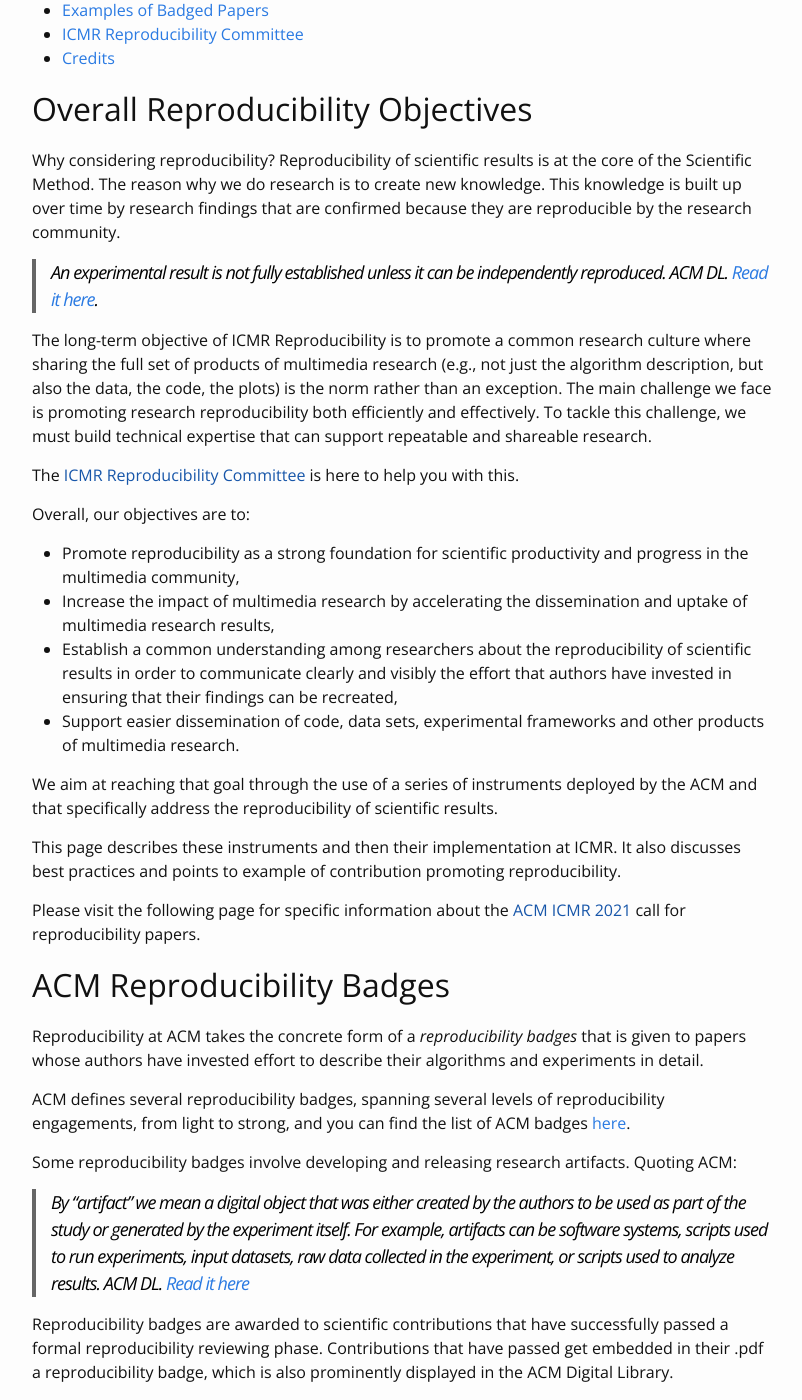
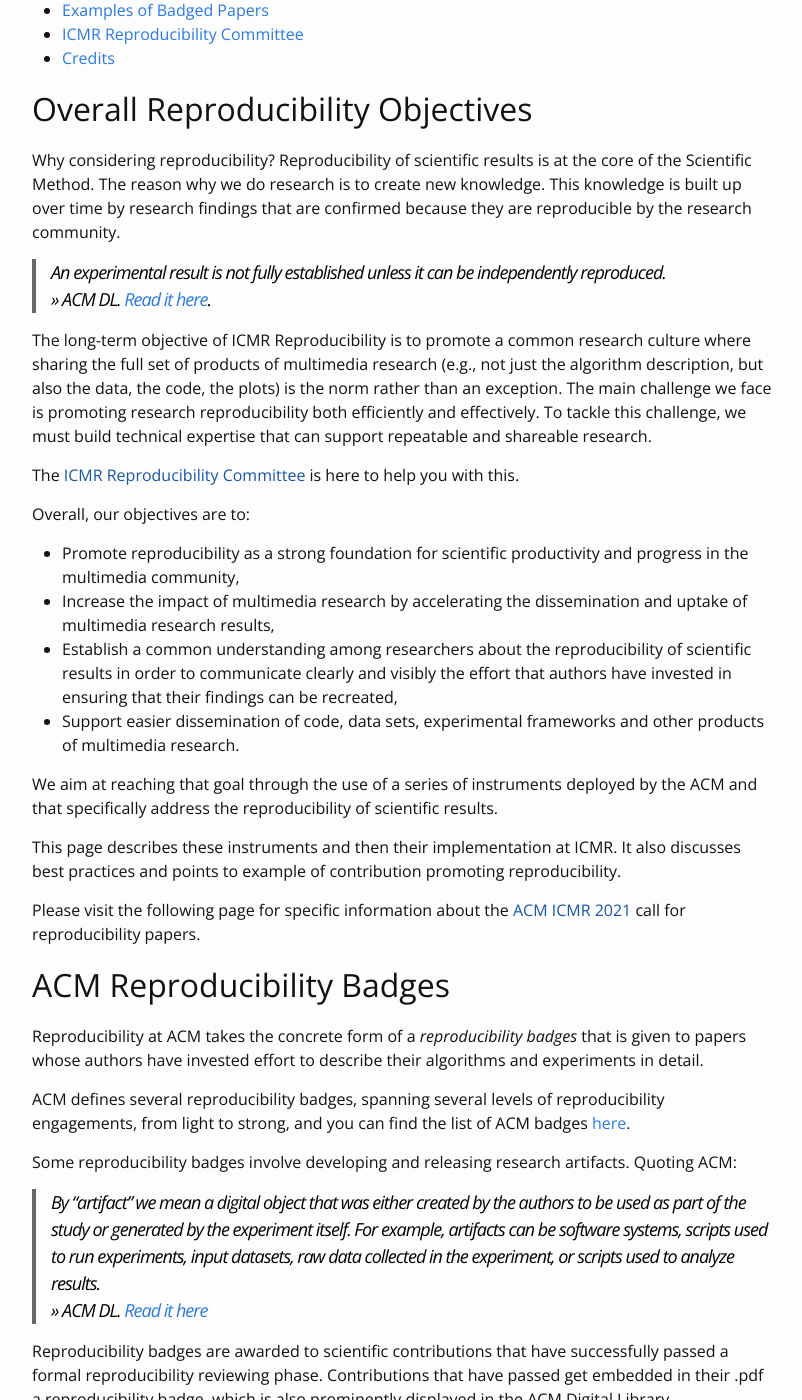
Before and after one commit to icmr-reproducibility/website, a Jekyll site: the page built from index.md, in a window 1280 px wide and 1400 px high, scrolled down 604 px. Shown: the whole window, without its empty margins (238-1040 px from the left). Built offline with Jekyll 4.4.1, drawn with Linux system fonts in a browser that asks for light colours.

Commit message:
Actually put ACM DL on newline.

```diff
--- a/index.md
+++ b/index.md
@@ -14,8 +14,7 @@ Reproducibility of scientific results is at the core of the Scientific Method.
 The reason why we do research is to create new knowledge.
 This knowledge is built up over time by research findings that are confirmed because they are reproducible by the research community.
 
-> An experimental result is not fully established unless it can be independently reproduced.
-> ACM DL. [Read it here](https://tinyurl.com/ycw6zd7j).
+> An experimental result is not fully established unless it can be independently reproduced. <br /> &raquo; ACM DL. [Read it here](https://tinyurl.com/ycw6zd7j).
 
 The long-term objective of ICMR Reproducibility is to promote a common research culture where sharing the full set of products of multimedia research (e.g., not just the algorithm description, but also the data, the code, the plots) is the norm rather than an exception. The main challenge we face is promoting research reproducibility both efficiently and effectively. To tackle this challenge, we must build technical expertise that can support repeatable and shareable research.
 
@@ -40,8 +39,7 @@ Reproducibility at ACM takes the concrete form of a _reproducibility badges_ tha
 ACM defines several reproducibility badges, spanning several levels of reproducibility engagements, from light to strong, and you can find the list of ACM badges [here](https://tinyurl.com/ycw6zd7j).
 
 Some reproducibility badges involve developing and releasing research artifacts. Quoting ACM:
-> By &#8220;artifact&#8221; we mean a digital object that was either created by the authors to be used as part of the study or generated by the experiment itself. For example, artifacts can be software systems, scripts used to run experiments, input datasets, raw data collected in the experiment, or scripts used to analyze results.
-> ACM DL. [Read it here](https://tinyurl.com/ycw6zd7j)
+> By &#8220;artifact&#8221; we mean a digital object that was either created by the authors to be used as part of the study or generated by the experiment itself. For example, artifacts can be software systems, scripts used to run experiments, input datasets, raw data collected in the experiment, or scripts used to analyze results. <br /> &raquo; ACM DL. [Read it here](https://tinyurl.com/ycw6zd7j)
 
 
 Reproducibility badges are awarded to scientific contributions that have successfully passed a formal reproducibility reviewing phase.
```
Also changed, not shown: z_cfp2021.md (+2 -2 lines).
